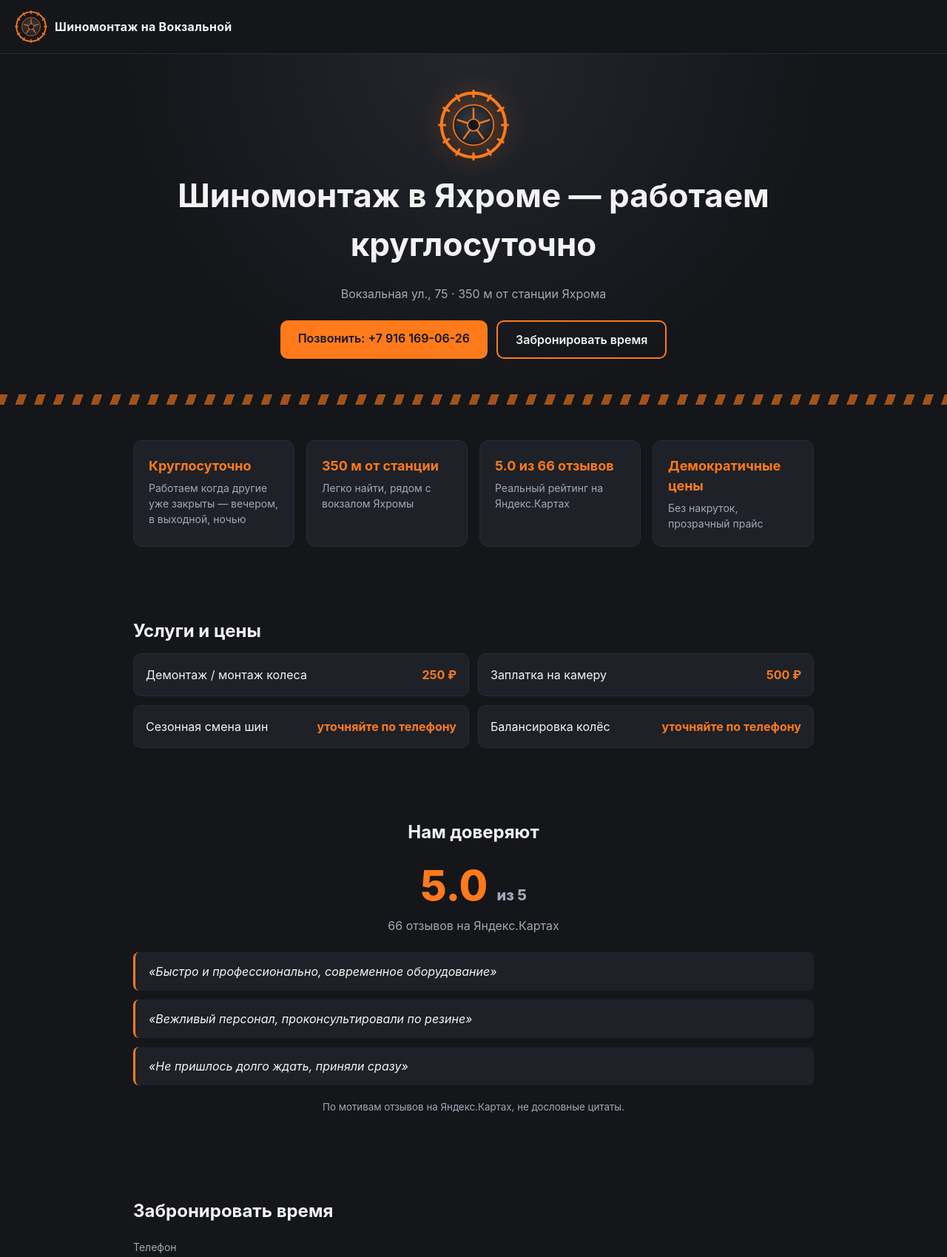
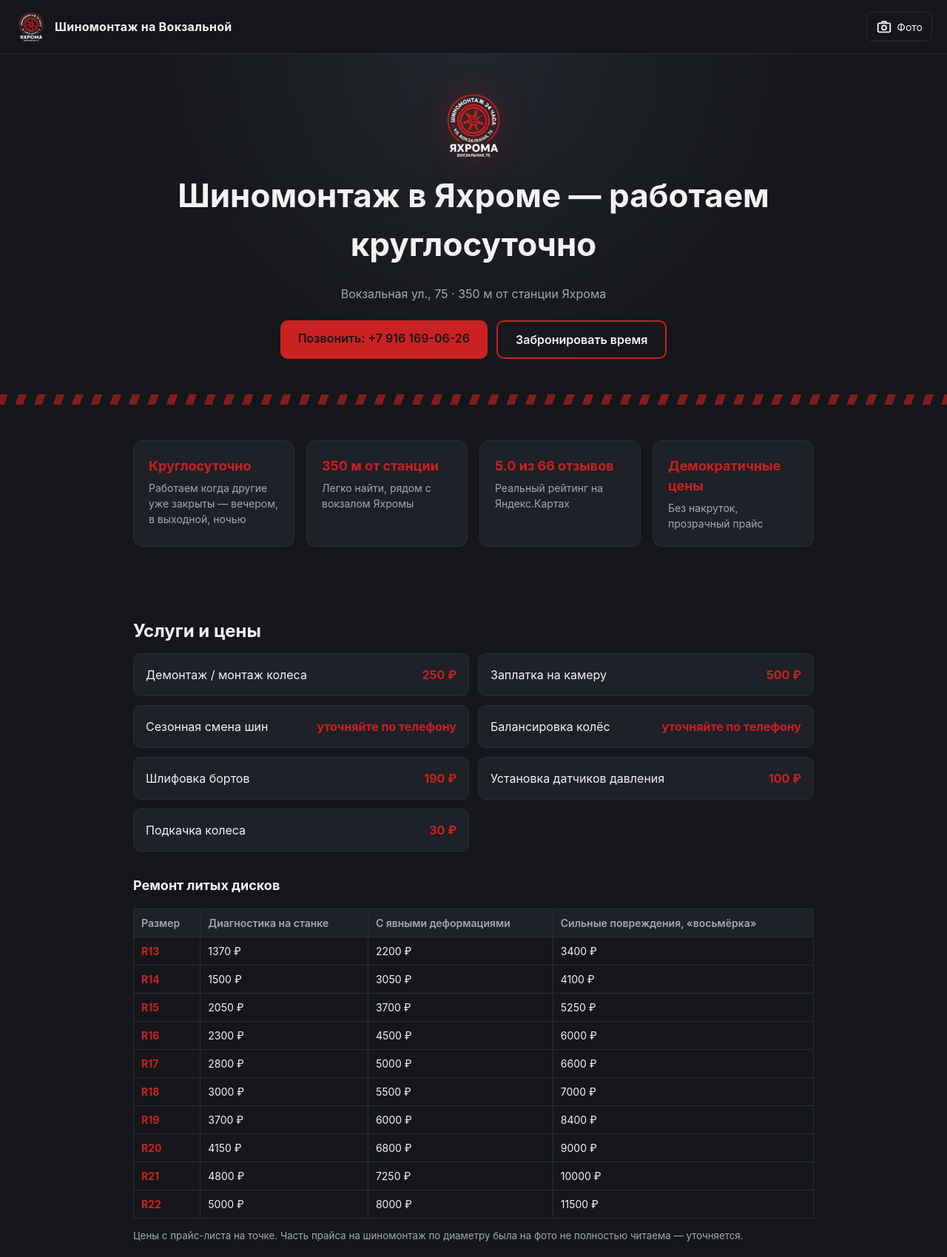
Before and after one commit to n9853643346/yahroma-tire, a plain HTML site: page site/index.html in a window 1280 px wide. Shown: the top 1699 px of the page at 74% size. Drawn offline with Linux system fonts and the light colour scheme.

Commit message:
[agent] feat: реальный бренд (лого+цвет), прайс-лист дисков, галерея с фото вывески
Нашёл настоящие фото через прямые CDN-ссылки Яндекс.Карт (curl обходит
блокировку, которая была у headless-рендера всей страницы). Заменил
выдуманную оранжевую палитру на фирменный красный из реального лого.
Добавлена таблица ремонта литых дисков (R13-R22) и секция с фото
вывески + иконка-ссылка на неё в шапке.

```diff
--- a/site/index.html
+++ b/site/index.html
@@ -11,12 +11,20 @@
 <body>
 
   <header id="brand-bar">
-    <img src="assets/logo.svg" alt="Эмблема шиномонтажа" class="brand-logo" width="44" height="44" />
+    <img src="assets/logo.png" alt="Эмблема шиномонтажа" class="brand-logo" width="44" height="44" />
     <span class="brand-name">Шиномонтаж на Вокзальной</span>
+    <a href="#gallery" class="gallery-link" aria-label="Смотреть фото">
+      <svg width="22" height="22" viewBox="0 0 24 24" fill="none" stroke="currentColor" stroke-width="2" stroke-linecap="round" stroke-linejoin="round">
+        <rect x="3" y="7" width="18" height="13" rx="2" />
+        <path d="M8 7l1.5-2.5h5L16 7" />
+        <circle cx="12" cy="13.5" r="3.2" />
+      </svg>
+      <span>Фото</span>
+    </a>
   </header>
 
   <section id="hero">
-    <img src="assets/logo.svg" alt="" class="hero-logo" width="96" height="96" aria-hidden="true" />
+    <img src="assets/logo.png" alt="" class="hero-logo" width="96" height="96" aria-hidden="true" />
     <h1>Шиномонтаж в Яхроме — работаем круглосуточно</h1>
     <p class="hero-sub">Вокзальная ул., 75 &middot; 350 м от станции Яхрома</p>
     <div class="hero-cta">
@@ -65,7 +73,52 @@
         <span class="service-name">Балансировка колёс</span>
         <span class="service-price">уточняйте по телефону</span>
       </div>
+      <div class="service-card">
+        <span class="service-name">Шлифовка бортов</span>
+        <span class="service-price">190 ₽</span>
+      </div>
+      <div class="service-card">
+        <span class="service-name">Установка датчиков давления</span>
+        <span class="service-price">100 ₽</span>
+      </div>
+      <div class="service-card">
+        <span class="service-name">Подкачка колеса</span>
+        <span class="service-price">30 ₽</span>
+      </div>
     </div>
+
+    <h3 class="price-subheading">Ремонт литых дисков</h3>
+    <div class="table-scroll">
+      <table class="price-table">
+        <thead>
+          <tr>
+            <th>Размер</th>
+            <th>Диагностика на станке</th>
+            <th>С явными деформациями</th>
+            <th>Сильные повреждения, «восьмёрка»</th>
+          </tr>
+        </thead>
+        <tbody>
+          <tr><td>R13</td><td>1370 ₽</td><td>2200 ₽</td><td>3400 ₽</td></tr>
+          <tr><td>R14</td><td>1500 ₽</td><td>3050 ₽</td><td>4100 ₽</td></tr>
+          <tr><td>R15</td><td>2050 ₽</td><td>3700 ₽</td><td>5250 ₽</td></tr>
+          <tr><td>R16</td><td>2300 ₽</td><td>4500 ₽</td><td>6000 ₽</td></tr>
+          <tr><td>R17</td><td>2800 ₽</td><td>5000 ₽</td><td>6600 ₽</td></tr>
+          <tr><td>R18</td><td>3000 ₽</td><td>5500 ₽</td><td>7000 ₽</td></tr>
+          <tr><td>R19</td><td>3700 ₽</td><td>6000 ₽</td><td>8400 ₽</td></tr>
+          <tr><td>R20</td><td>4150 ₽</td><td>6800 ₽</td><td>9000 ₽</td></tr>
+          <tr><td>R21</td><td>4800 ₽</td><td>7250 ₽</td><td>10000 ₽</td></tr>
+          <tr><td>R22</td><td>5000 ₽</td><td>8000 ₽</td><td>11500 ₽</td></tr>
+        </tbody>
+      </table>
+    </div>
+    <p class="price-note"><small>Цены с прайс-листа на точке. Часть прайса на шиномонтаж по диаметру была на фото не полностью читаема — уточняется.</small></p>
+  </section>
+
+  <section id="gallery">
+    <h2>Как нас узнать на месте</h2>
+    <img src="assets/shop-photo-1.jpg" alt="Вывеска шиномонтажа на Вокзальной, 75, Яхрома" class="gallery-photo" loading="lazy" />
+    <p class="gallery-caption">Вывеска «Шиномонтаж», круглосуточно — Вокзальная ул., 75</p>
   </section>
 
   <section id="reviews">
--- a/site/styles.css
+++ b/site/styles.css
@@ -1,8 +1,8 @@
 :root {
   --bg: #14161a;
   --bg-card: #1e2127;
-  --accent: #ff7a1a;
-  --accent-dark: #d9610a;
+  --accent: #cb2122;
+  --accent-dark: #961415;
   --text: #f3f3f3;
   --text-muted: #a3a8b3;
   --border: #2a2d34;
@@ -72,11 +72,30 @@
 
 .brand-logo {
   display: block;
+  border-radius: 50%;
 }
 
 .brand-name {
   font-weight: 700;
   letter-spacing: 0.02em;
+}
+
+.gallery-link {
+  margin-left: auto;
+  display: flex;
+  align-items: center;
+  gap: 6px;
+  color: var(--text);
+  text-decoration: none;
+  font-size: 14px;
+  border: 1px solid var(--border);
+  border-radius: 8px;
+  padding: 8px 12px;
+}
+
+.gallery-link:hover {
+  border-color: var(--accent);
+  color: var(--accent);
 }
 
 /* ---- tread divider ---- */
@@ -103,7 +122,7 @@
 
 .hero-logo {
   margin-bottom: 8px;
-  filter: drop-shadow(0 0 18px rgba(255, 122, 26, 0.35));
+  filter: drop-shadow(0 0 20px rgba(203, 33, 34, 0.45));
   animation: spin-in 1.1s ease-out;
 }
 
@@ -328,6 +347,66 @@
   margin: 4px 0;
 }
 
+/* ---- price table ---- */
+
+.price-subheading {
+  margin-top: 32px;
+  font-size: 18px;
+}
+
+.table-scroll {
+  overflow-x: auto;
+  -webkit-overflow-scrolling: touch;
+}
+
+.price-table {
+  border-collapse: collapse;
+  width: 100%;
+  min-width: 560px;
+  font-size: 14px;
+}
+
+.price-table th,
+.price-table td {
+  border: 1px solid var(--border);
+  padding: 8px 10px;
+  text-align: left;
+  white-space: nowrap;
+}
+
+.price-table th {
+  background: var(--bg-card);
+  color: var(--text-muted);
+  font-weight: 600;
+}
+
+.price-table td:first-child {
+  font-weight: 700;
+  color: var(--accent);
+}
+
+.price-note {
+  margin-top: 10px;
+  color: var(--text-muted);
+}
+
+/* ---- gallery ---- */
+
+#gallery {
+  text-align: center;
+}
+
+.gallery-photo {
+  max-width: 100%;
+  border-radius: 12px;
+  border: 1px solid var(--border);
+}
+
+.gallery-caption {
+  color: var(--text-muted);
+  margin-top: 10px;
+}
+
 /* ---- responsive ---- */
 
 @media (max-width: 768px) {
```
Also changed, not shown: knowledge/plan-landing-bot.progress.md (+8 -0 lines), site/assets/logo.png (added), site/assets/shop-photo-1.jpg (added).
